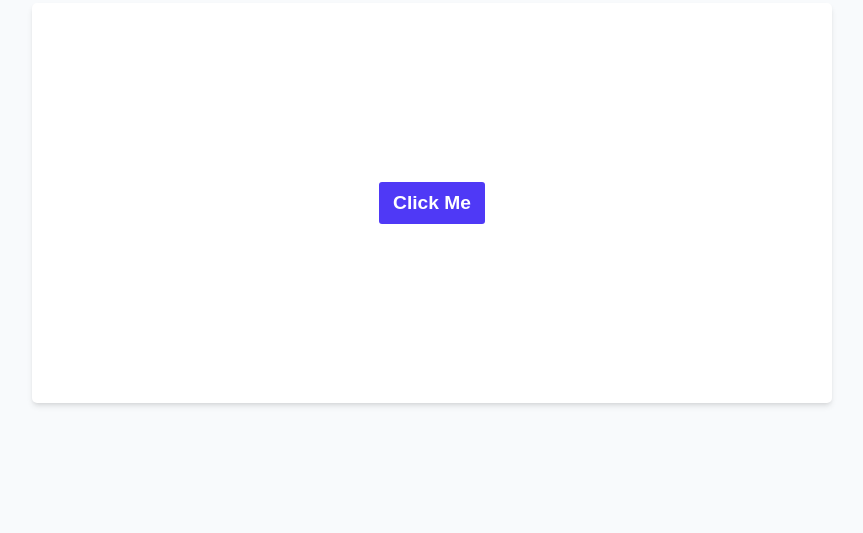
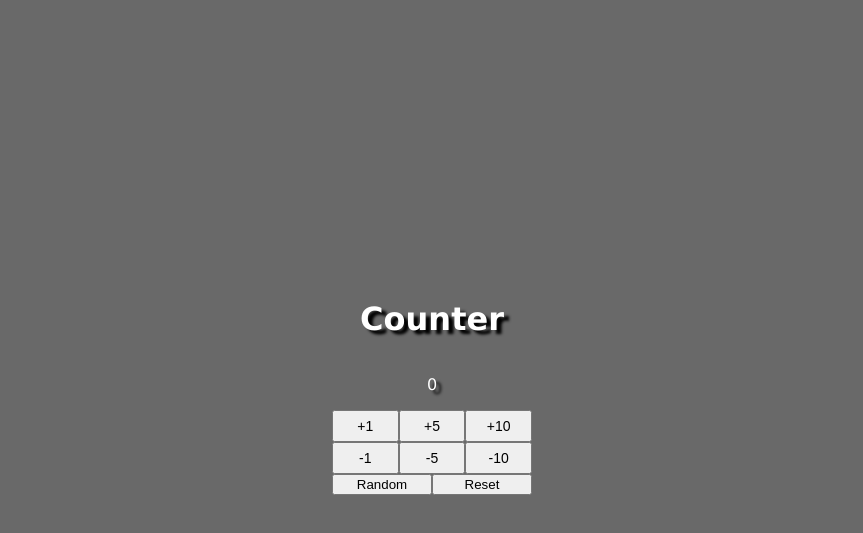
Before and after one commit to meowcat10/JavaScript-widget, a plain HTML site: page index.html in a window 1280 px wide. Shown: the part 13-546 px from the top of the page, without its empty margins (208-1071 px from the left). Drawn offline with Linux system fonts and the light colour scheme.

Commit message:
Finished - Counter

```diff
--- a/index.html
+++ b/index.html
@@ -7,11 +7,22 @@
     <link rel="stylesheet" href="style.css">
 </head>
 <body>
+    <h1 class = "title">Counter</h1>
+    <p class = "last-btn"></p>
+    <p class = "counterText">0</p>
     <div class="widget-container">
-        <button id="click-me-button" class="btn">
-            Click Me
-        </button>
+        <button value = "1" class = "btn">+1</button>
+        <button value = "5" class = "btn">+5</button>
+        <button value = "10" class = "btn">+10</button>
+        <button value = "1" class = "btn">-1</button>
+        <button value = "5" class = "btn">-5</button>
+        <button value = "10" class = "btn">-10</button>
     </div>
+    <div class="Extras">
+        <button class = "random-btn btn">Random</button>
+        <button class = "reset-btn btn">Reset</button>
+    </div>
+
 
     <!-- Javascript is loaded after the contents of the website has loaded -->
     <script src="scripts.js"></script>
--- a/scripts.js
+++ b/scripts.js
@@ -1,10 +1,44 @@
-const clickMeButton = document.querySelector('#click-me-button');
 
-clickMeButton.addEventListener('click', function () {
-  const emojiElement = document.createElement('div');
-  emojiElement.classList.add('emoji');
-  emojiElement.textContent = '😶‍🌫️';
+let buttons = document.querySelectorAll('.btn');
+let counter = document.querySelector('.counterText');
 
-  clickMeButton.parentElement.appendChild(emojiElement);
-  clickMeButton.remove();
-});
+let lastest = document.querySelector('.last-btn');
+
+buttons.forEach(function (btn){
+  btn.addEventListener('click', function(){
+    if (btn.innerHTML[0] === '+'){
+      counter.innerText = Number(counter.innerHTML)+Number(btn.value);
+      updateLatest(btn.innerText);
+    }
+    if (btn.innerHTML[0] === '-'){
+      counter.innerText = Number(counter.innerHTML)-Number(btn.value);
+      updateLatest(btn.innerText);
+    }
+    else if (btn.innerText === 'Reset'){
+      counter.innerText = 0;
+    }
+    else if (btn.innerText === 'Random'){
+      let randomNumber = Math.round(Math.random()*100);
+      let chance = Math.random();
+      console.log(randomNumber);
+      if (chance >= 1/2){
+        counter.innerText = Number(counter.innerHTML)+Number(randomNumber);
+        updateLatest('+'+randomNumber);
+      }
+      else if (chance < 1/2){
+        counter.innerText = Number(counter.innerHTML)-Number(randomNumber);
+        updateLatest('-'+randomNumber);
+      }
+    }
+  })
+})
+
+function updateLatest(value){
+  lastest.innerText = value;
+  if (value[0] === '+'){
+    lastest.style.color = 'lightgreen';
+  }
+  if (value[0] === '-'){
+    lastest.style.color = 'red';
+  }
+}
--- a/style.css
+++ b/style.css
@@ -1,67 +1,55 @@
-/**********
- * Reset some basic things in the css.
- * This helps the different browsers render things in the same way, and
- * helps give an intuitive starting point to work from.
- */
-
-/* Use a more-intuitive box-sizing model */
-*, *::before, *::after {
-  box-sizing: border-box;
+body{
+  height:100vh;
+  text-align: center;
+  font-family: Verdana, sans-serif;
+  margin:0;
+  display:flex;
+  justify-content: center;
+  flex-direction: column;
+  align-items: center;
+  background-color: dimgray;
 }
 
-/* Remove default margin */
-* {
-  margin: 0;
+*{
+  transition: 0.3s;
 }
 
-body {
-  /* Add accessible line-height */
-  line-height: 1.5;
-  /* Improve text rendering */
-  -webkit-font-smoothing: antialiased;
+.widget-container{
+  display:grid;
+  align-content: center;
+  width: 200px;
+  grid-template-columns:1fr 1fr 1fr;
+
+  button{
+    padding:6px;
+    cursor:pointer;
+    font-size:14px;
+    &:hover{
+      background-color: lightgray;
+    }
+  }
 }
 
-
-/**********
- * Overall page setup
- */
-
-body {
-  display: flex;
-  justify-content: center;
-  padding: 16px;
-  background: #f8fafc;
+.title, .counterText{
+  color:white;
+  text-shadow: black 5px 4px 3px;
 }
 
-.widget-container {
-  flex: 1;
-  display: flex;
-  justify-content: center;
-  align-items: center;
-  max-width: 800px;
-  min-height: 400px;
-  background: #ffffff;
-  border-radius: 5px;
-  padding: 16px;
-  box-shadow: 0 4px 6px -1px rgba(0, 0, 0, 0.1), 0 2px 4px -2px rgba(0, 0, 0, 0.1);
+.Extras{
+  display:grid;
+  grid-template-columns:1fr 1fr;
 }
 
-
-/**********
- * Specific widget styles
- */
-
-.btn {
-  background: #4f39f6;
-  color: #ffffff;
-  font-weight: bold;
-  font-size: 1.2em;
-  padding: 10px 14px;
-  border-radius: 3px;
-  border: 0 solid;
-  cursor: pointer;
+.reset-btn, .random-btn{
+  width:100px;
+  cursor:pointer;
+  &:hover{
+    background-color: lightgray;
+  }
 }
 
-.emoji {
-  font-size: 8em;
+.last-btn{
+  margin:0;
+  font-size:10px;
+  font-weight:bold;
 }
```
